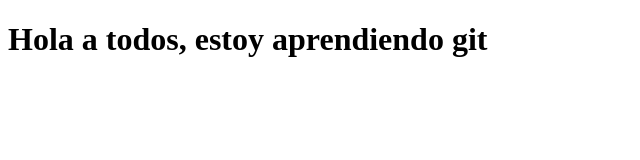
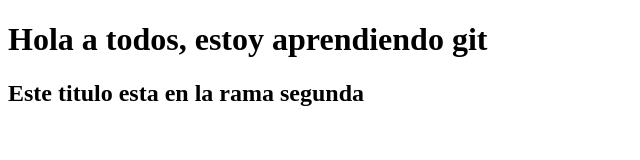
Before and after one commit to GustavoCarranza/PracticaGit-GitHub, a plain HTML site: page index.html in a window 1280 px wide. Shown: the whole page, without its empty margins (0-640 px from the left). Drawn offline with Linux system fonts and the light colour scheme.

Commit message:
Se cambio el titulo en la rama 2

```diff
--- a/index.html
+++ b/index.html
@@ -9,5 +9,7 @@
 
     <H1>Hola a todos, estoy aprendiendo git</H1>
 
+    <h2>Este titulo esta en la rama segunda</h2>
+
 </body>
 </html>
```
